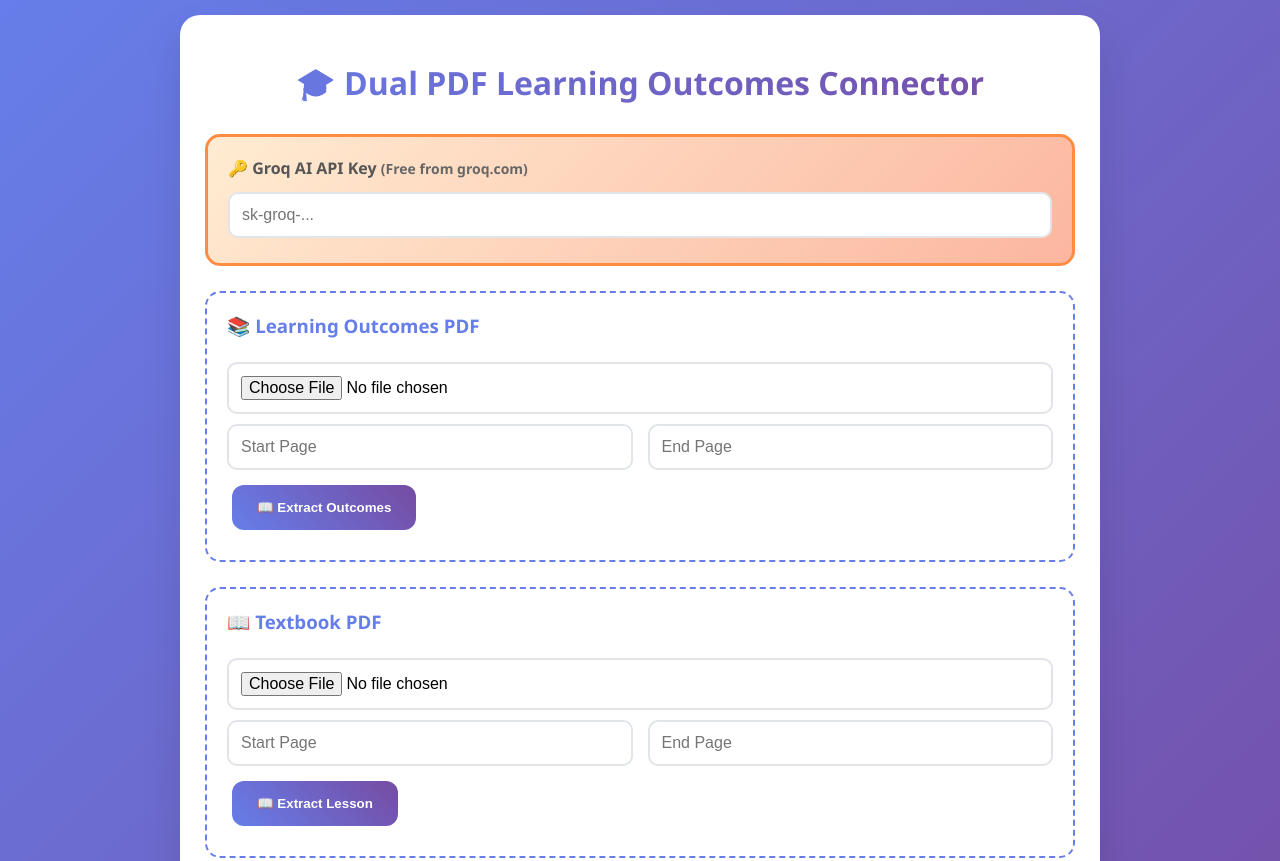
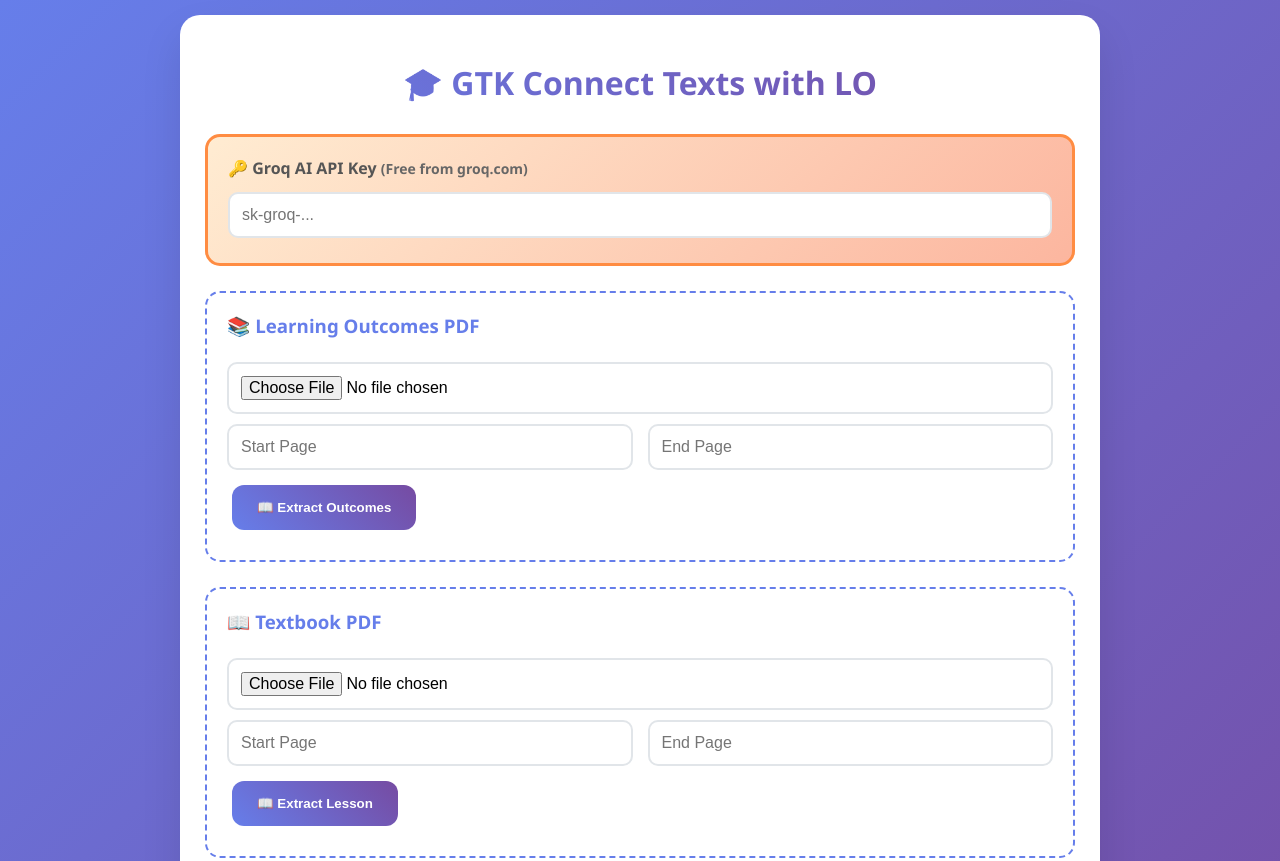
Before and after one commit to agmhss/GTK-LO-Textbook, a plain HTML site: page index.html in a window 1280 px wide. Shown: the top 861 px of the page. Drawn offline with Linux system fonts and the light colour scheme.

Commit message:
Update index.html

```diff
--- a/index.html
+++ b/index.html
@@ -3,7 +3,7 @@
 <head>
     <meta charset="UTF-8">
     <meta name="viewport" content="width=device-width, initial-scale=1.0">
-    <title>🎓 Dual PDF Learning Outcomes Connector</title>
+    <title>🎓 GTK LO Connect with Texts</title>
     <script src="https://cdnjs.cloudflare.com/ajax/libs/pdf.js/4.7.432/pdf.min.js"></script>
     <script src="https://cdn.jsdelivr.net/npm/tesseract.js@5.1.0/dist/tesseract.min.js"></script>
     <style>
@@ -77,7 +77,7 @@
 </head>
 <body>
     <div class="container">
-        <h1>🎓 Dual PDF Learning Outcomes Connector</h1>
+        <h1>🎓 GTK Connect Texts with LO</h1>
 
         <!-- 🔐 SECURE API KEY -->
         <div class="input-group api-key-section">
```
